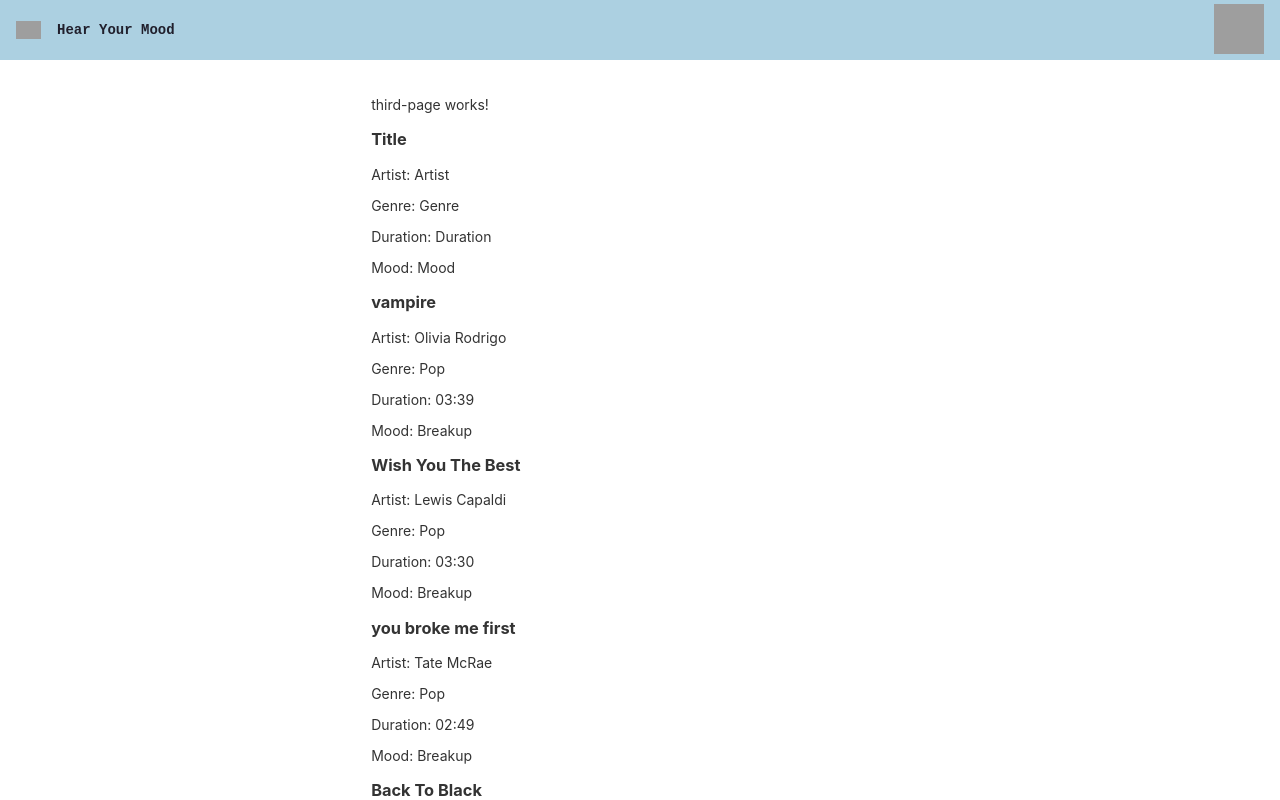
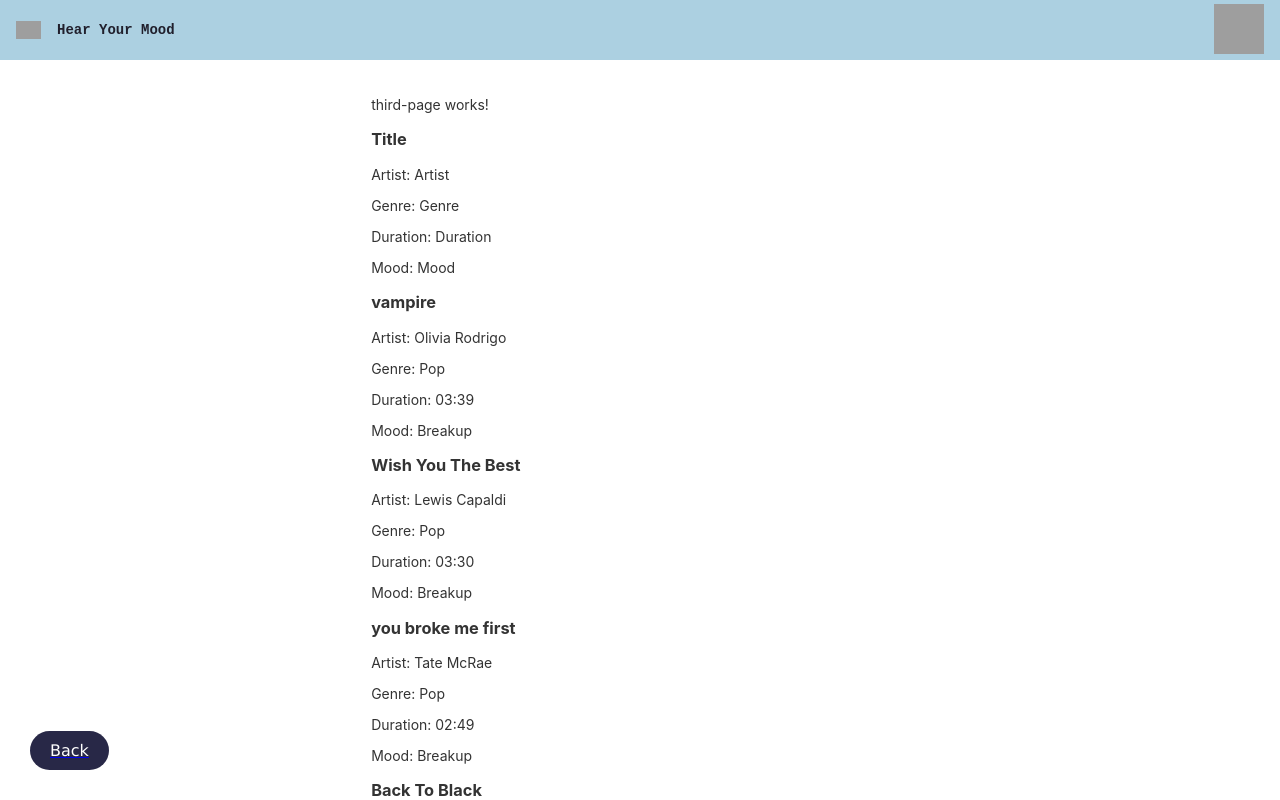
Before and after one commit to OliverPeralta/HearYourMood, an Angular app: page /third-page in a window 1280 px wide. Shown: the top 800 px of the page. Built offline with nearby package versions, Linux system fonts and the light colour scheme; grey boxes are pictures that could not be loaded.

Commit message:
added back button to third page

```diff
--- a/src/app/third-page/third-page.component.css
+++ b/src/app/third-page/third-page.component.css
@@ -0,0 +1,19 @@
+.custom-button {
+    position: relative;
+    font-family: Verdana, Geneva, Tahoma, sans-serif;
+  }
+
+.round-button {
+    border: none;
+    border-radius: 50px;
+    background-color: rgb(40, 40, 71);
+    color: #ffffff;
+    padding: 10px 20px;
+    font-size: 16px;
+    transition: background-color 0.3s, box-shadow 0.3s;
+  }
+
+.round-button.clicked {
+    background-color: #65799b; /* Change the background color when clicked */
+    box-shadow: 0 0 5px rgba(0, 0, 0, 0.3); /* Add a box-shadow effect when clicked */
+  }
--- a/src/app/third-page/third-page.component.html
+++ b/src/app/third-page/third-page.component.html
@@ -8,6 +8,12 @@
   <p>Mood: {{ song.mood }}</p>
 </div>
 
+  <!-- Back Button -->
+  <button type="button" class="round-button custom-button round-button.clicked"
+  style="position: fixed; bottom: 30px; left: 30px; text-align: center;">
+    <a routerLink="/second-mood"><span style="color: white;">Back</span></a>
+  </button>
+
 <div>
   <footer style="position: relative; bottom: 0; text-align: center; padding: 20px;">
     By Carolina Boitel, Elisa Arenas, and Oliver Peralta&nbsp;</footer>
```
